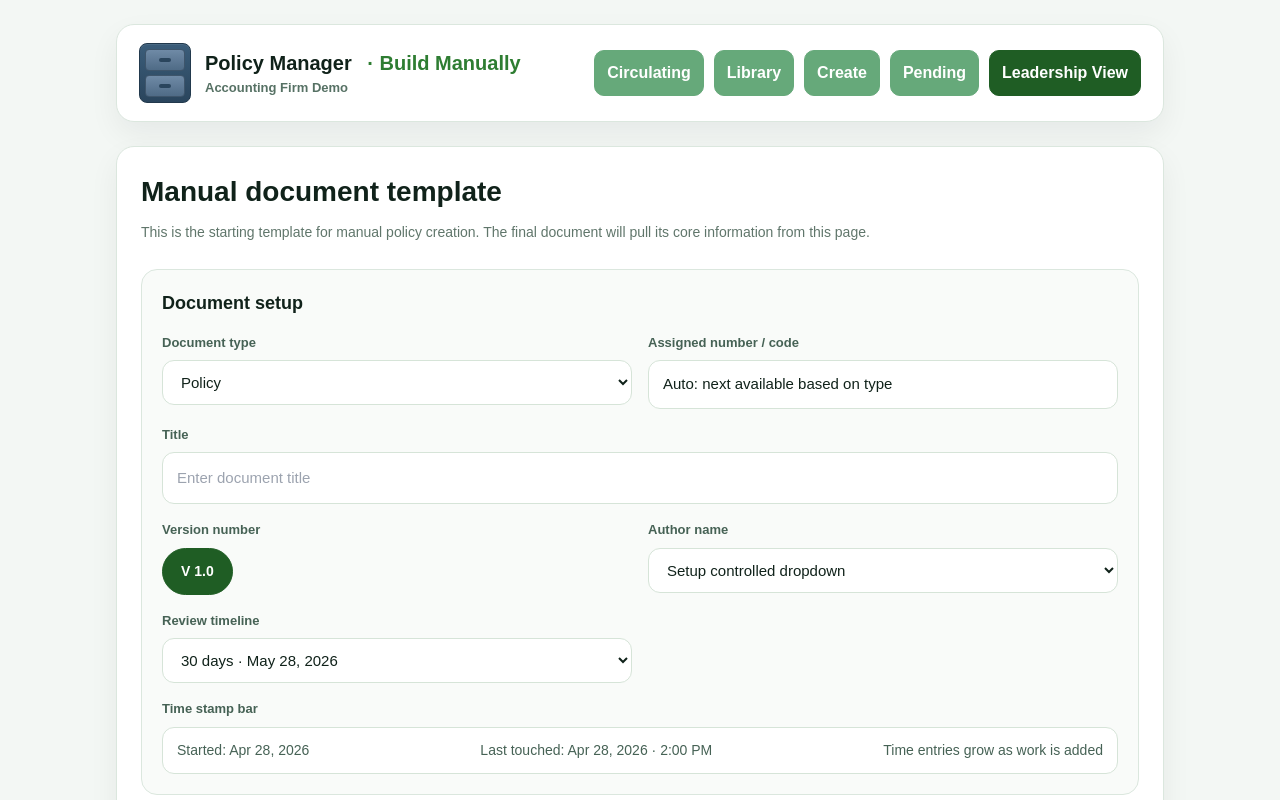
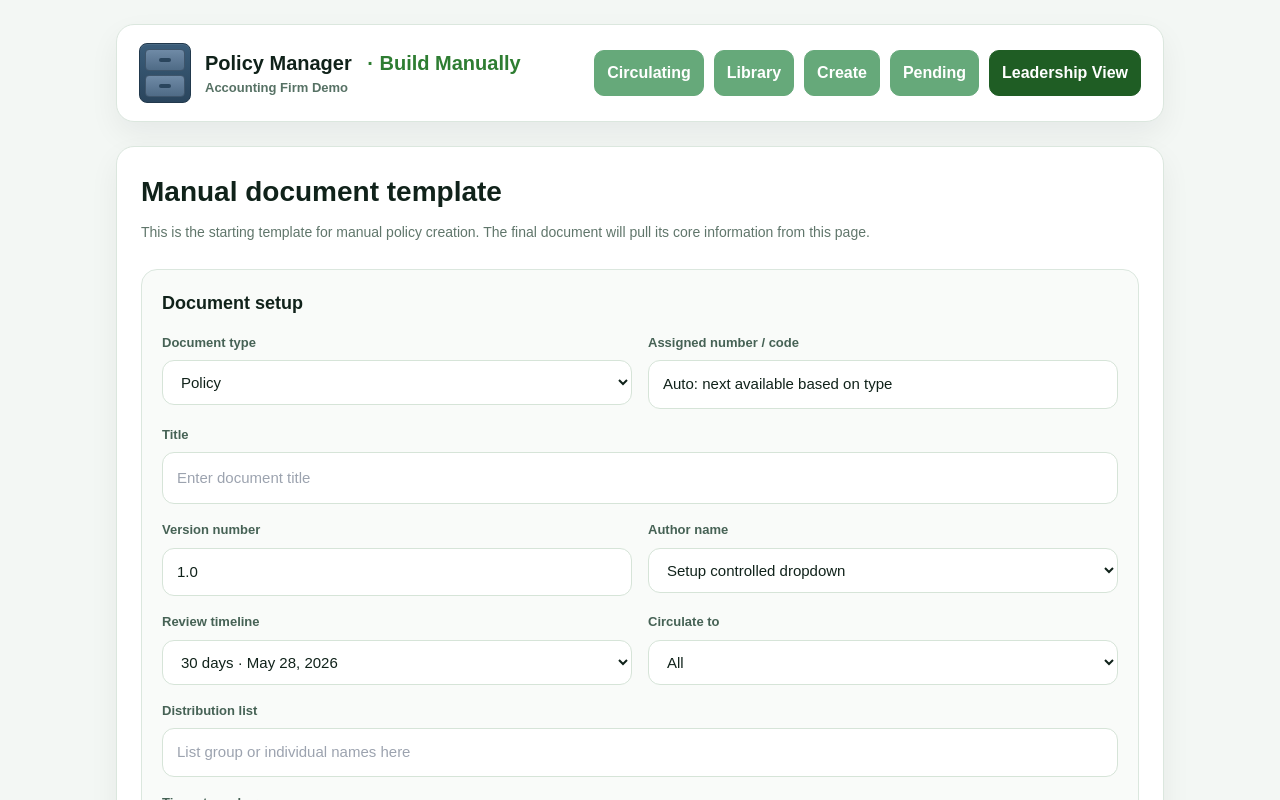
Before and after one commit to phoenixinc37-hue/policy-manager, a Next.js app: page /create/template in a window 1280 px wide. Shown: the top 800 px of the page. Built offline with nearby package versions, Linux system fonts and the light colour scheme.

Commit message:
feat: add circulation fields to manual template

```diff
--- a/app/create/template/page.tsx
+++ b/app/create/template/page.tsx
@@ -50,7 +50,7 @@ export default function CreateTemplatePage() {
                 </div>
                 <div>
                   <label style={label}>Version number</label>
-                  <div style={versionBubble}>V 1.0</div>
+                  <input style={inputStyle} placeholder="Enter version number or auto assign" defaultValue="1.0" />
                 </div>
                 <div>
                   <label style={label}>Author name</label>
@@ -72,6 +72,20 @@ export default function CreateTemplatePage() {
                     <option>Annually · Apr 28, 2027</option>
                     <option>Bi annually · Apr 28, 2028</option>
                   </select>
+                </div>
+                <div>
+                  <label style={label}>Circulate to</label>
+                  <select style={inputStyle} defaultValue="All">
+                    <option>All</option>
+                    <option>All leadership</option>
+                    <option>All team</option>
+                    <option>Groups</option>
+                    <option>Individual team members</option>
+                  </select>
+                </div>
+                <div style={fullWidth}>
+                  <label style={label}>Distribution list</label>
+                  <input style={inputStyle} placeholder="List group or individual names here" />
                 </div>
                 <div style={fullWidth}>
                   <label style={label}>Time stamp bar</label>
@@ -137,7 +151,6 @@ const stackWrap = { display: "grid", gap: 16 };
 const label = { display: "block", fontSize: 13, fontWeight: 700, color: "#466255", marginBottom: 8 };
 const inputStyle = { width: "100%", padding: "12px 14px", borderRadius: 12, border: "1px solid #d6e4d8", background: "#ffffff", fontSize: 15, color: "#10221a", boxSizing: "border-box" as const };
 const titleInputStyle = { width: "100%", padding: "12px 14px", borderRadius: 12, border: "1px solid #d6e4d8", background: "#ffffff", fontSize: 15, color: "#10221a", boxSizing: "border-box" as const, minHeight: 52 };
-const versionBubble = { display: "inline-flex", alignItems: "center", padding: "12px 18px", borderRadius: 999, background: "#1f5d24", color: "#ffffff", fontSize: 14, fontWeight: 800, border: "1px solid #1f5d24" };
 const timeStampBar = { display: "flex", justifyContent: "space-between", gap: 12, flexWrap: "wrap" as const, padding: "12px 14px", borderRadius: 12, border: "1px solid #d6e4d8", background: "#ffffff", fontSize: 14, color: "#466255" };
 const textAreaStyle = { width: "100%", minHeight: 100, padding: "12px 14px", borderRadius: 12, border: "1px solid #d6e4d8", background: "#ffffff", fontSize: 15, color: "#10221a", boxSizing: "border-box" as const, resize: "vertical" as const };
 const largeTextAreaStyle = { width: "100%", minHeight: 160, padding: "12px 14px", borderRadius: 12, border: "1px solid #d6e4d8", background: "#ffffff", fontSize: 15, color: "#10221a", boxSizing: "border-box" as const, resize: "vertical" as const };
```
